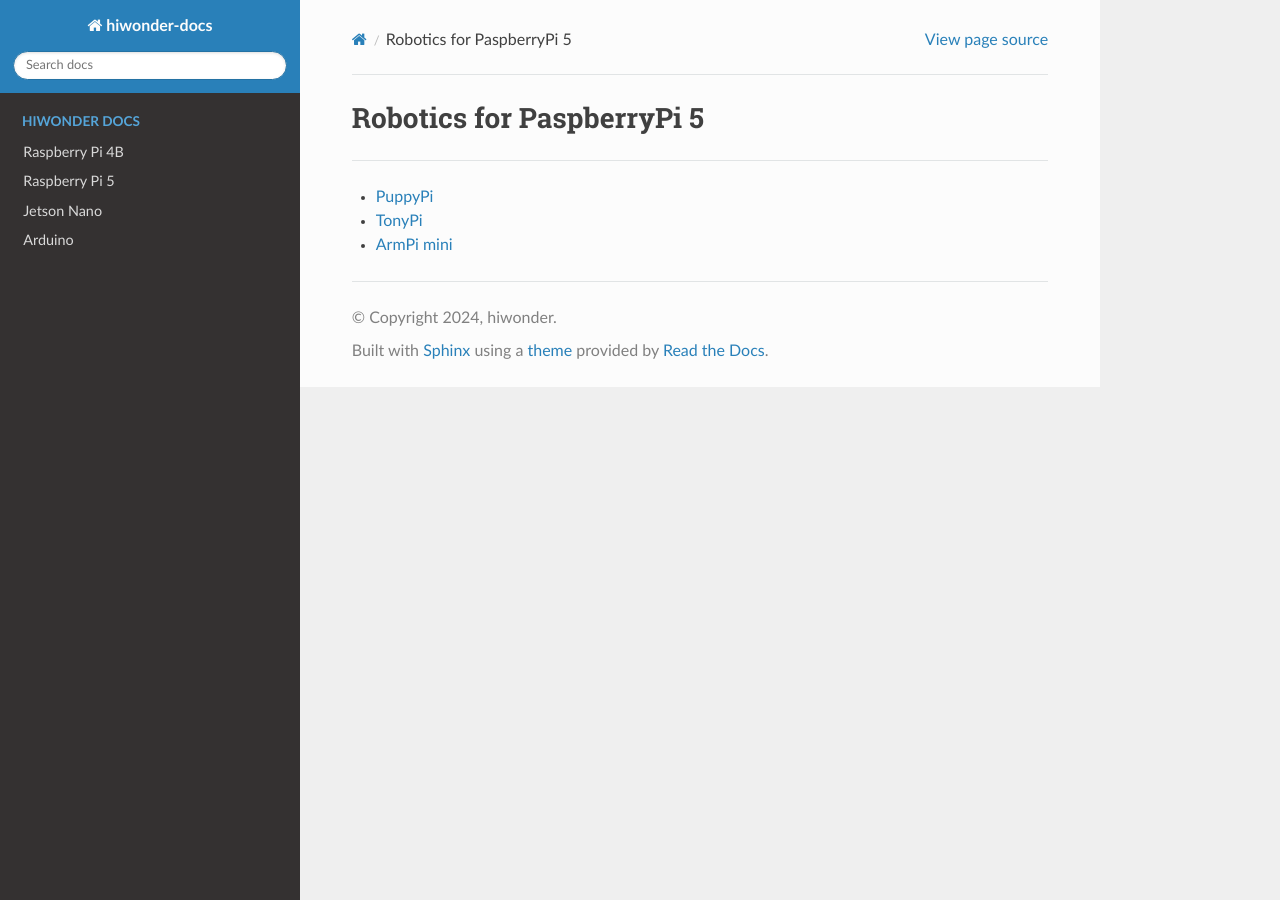
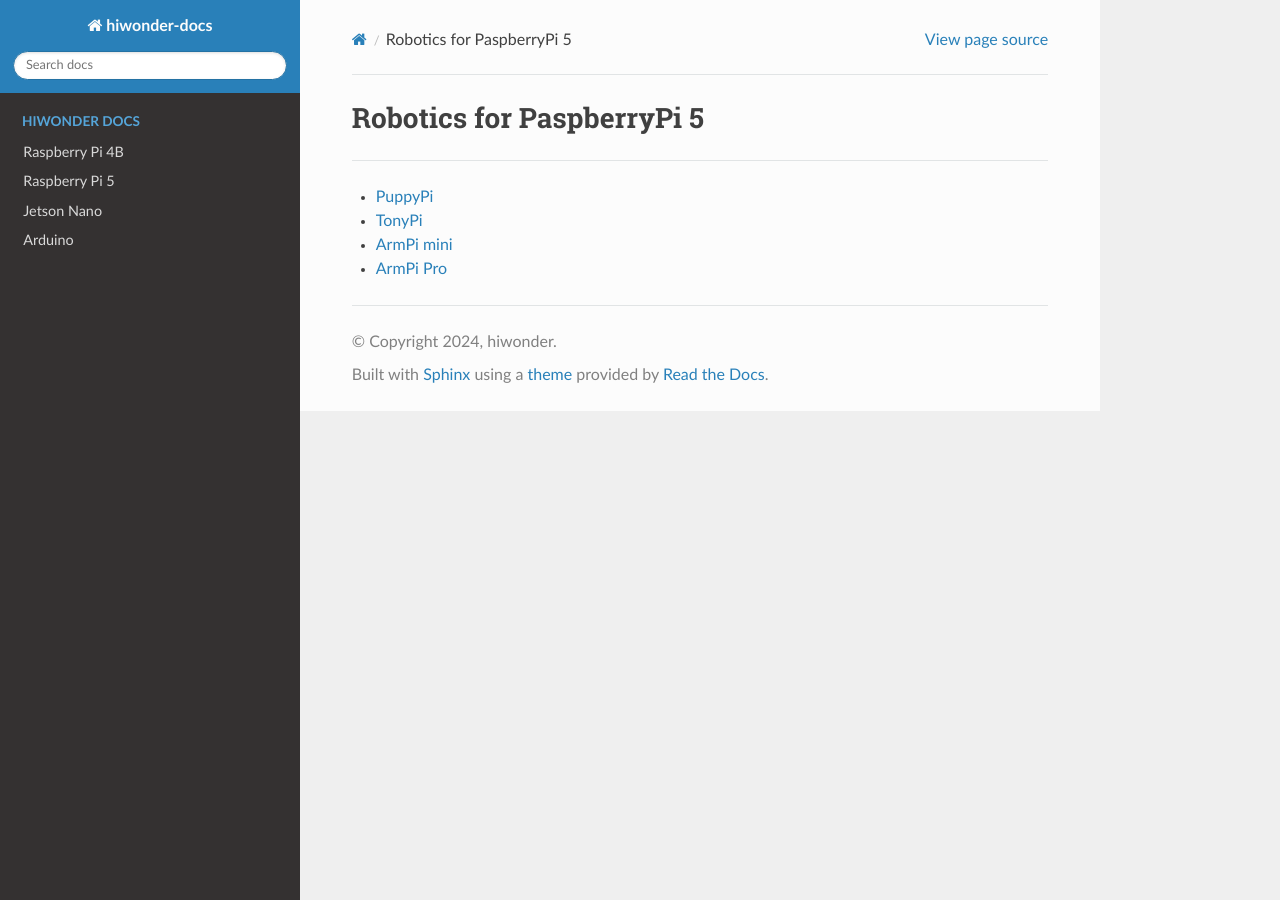
Before and after one commit to Hiwonder-docs/Hiwonder-docs, a Sphinx documentation site: the page built from source/RaspberryPi/raspberrypi_5_robotics.md, in a window 1280 px wide. Built offline with Sphinx 7.4.7 and the Read the Docs theme 2.0.0, drawn with Linux system fonts in a browser that asks for light colours.

Commit message:
ArmPi Pro commit

```diff
--- a/source/RaspberryPi/raspberrypi_5_robotics.md
+++ b/source/RaspberryPi/raspberrypi_5_robotics.md
@@ -4,3 +4,4 @@
 * [PuppyPi](https://docs.hiwonder.com/projects/PuppyPi/en/latest/)
 * [TonyPi](https://docs.hiwonder.com/projects/TonyPi/en/latest/)
 * [ArmPi mini](https://docs.hiwonder.com/projects/ArmPi_mini/en/latest/)
+* [ArmPi Pro](https://docs.hiwonder.com/projects/ArmPi_Pro/en/latest/)
```
